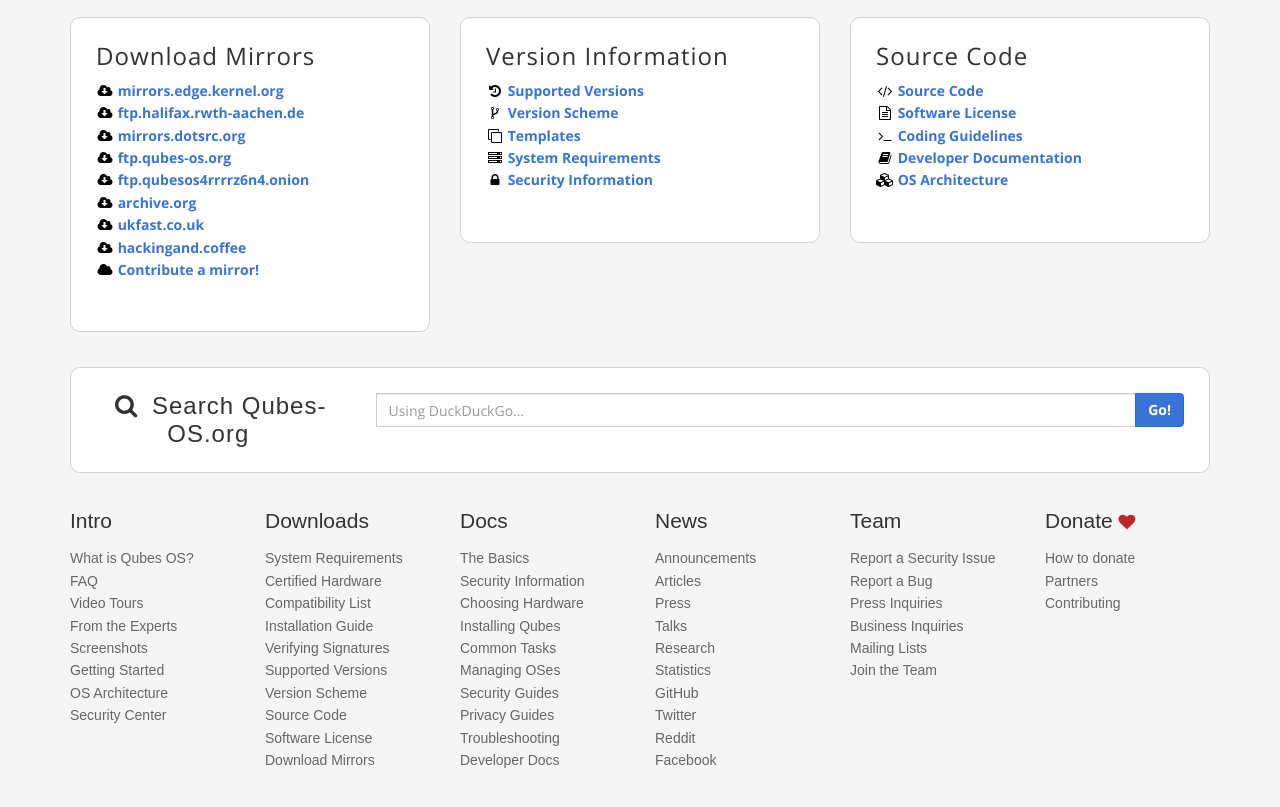
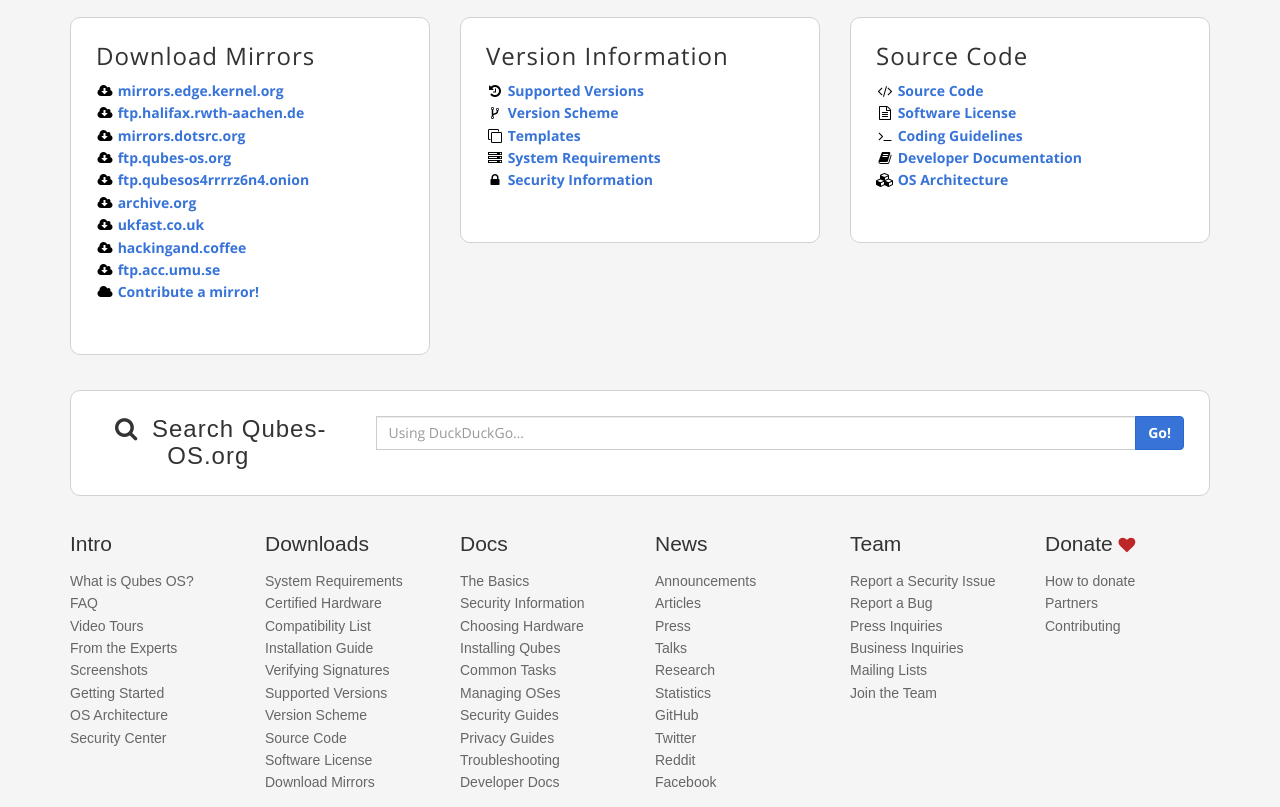
Before and after one commit to QubesOS/qubesos.github.io, a Jekyll site: the page built from pages/downloads.md, in a window 1280 px wide and 900 px high, scrolled down 3097 px, cut to the strip 0-807 px from the top of the window. Built offline with Jekyll 4.4.1, drawn with Linux system fonts in a browser that asks for light colours; some web fonts are replaced.

Commit message:
Add ftp.acc.umu.se mirror to list

```diff
--- a/pages/downloads.md
+++ b/pages/downloads.md
@@ -159,6 +159,7 @@ redirect_from:
         <li><a href="https://archive.org/download/QubesOS"><i class="fa fa-cloud-download fa-fw black-icon"></i> archive.org</a></li>
         <li><a href="https://mirrors.ukfast.co.uk/sites/qubes-os.org/"><i class="fa fa-cloud-download fa-fw black-icon"></i> ukfast.co.uk</a></li>
         <li><a href="https://mirror.hackingand.coffee/qubes/"><i class="fa fa-cloud-download fa-fw black-icon"></i> hackingand.coffee</a></li>
+        <li><a href="https://ftp.acc.umu.se/mirror/qubes-os.org/"><i class="fa fa-cloud-download fa-fw black-icon"></i> ftp.acc.umu.se</a></li>
         <li><a href="/downloads/mirrors/#instructions-for-mirror-operators"><i class="fa fa-cloud fa-fw black-icon"></i> Contribute a mirror!</a></li>
       </ul>
     </div>
```
